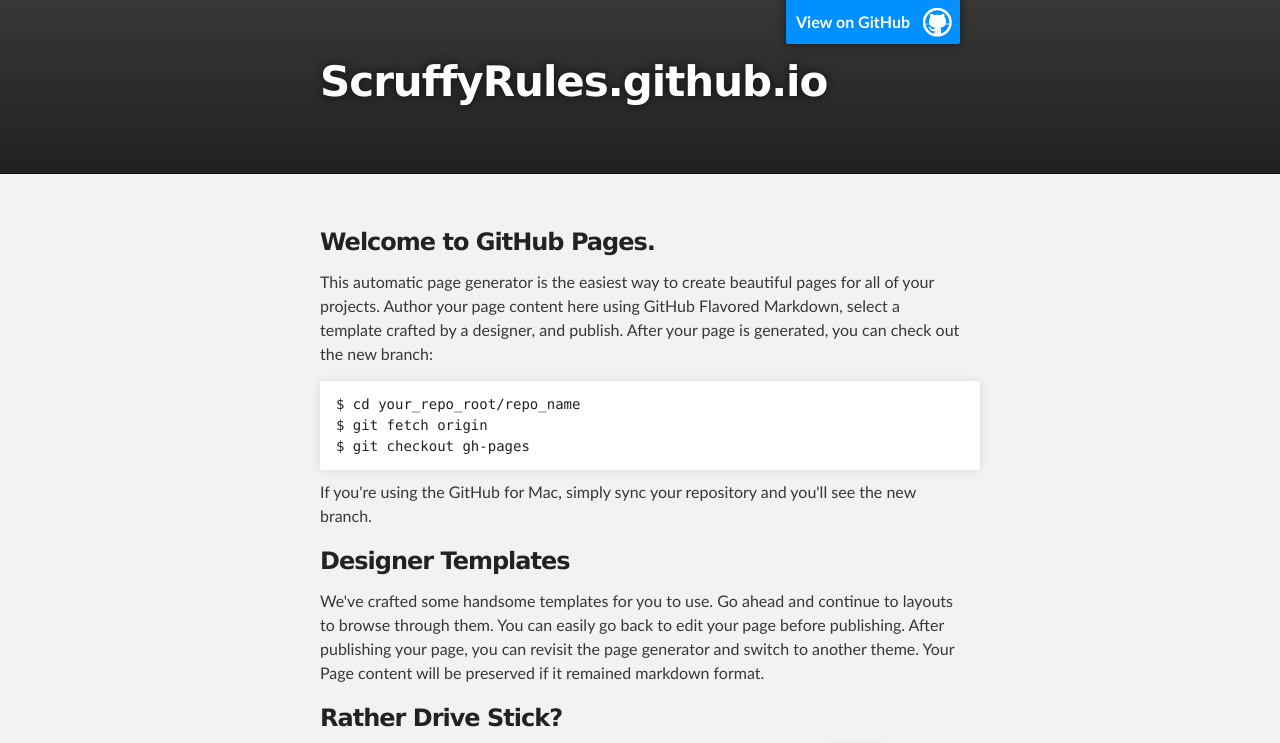
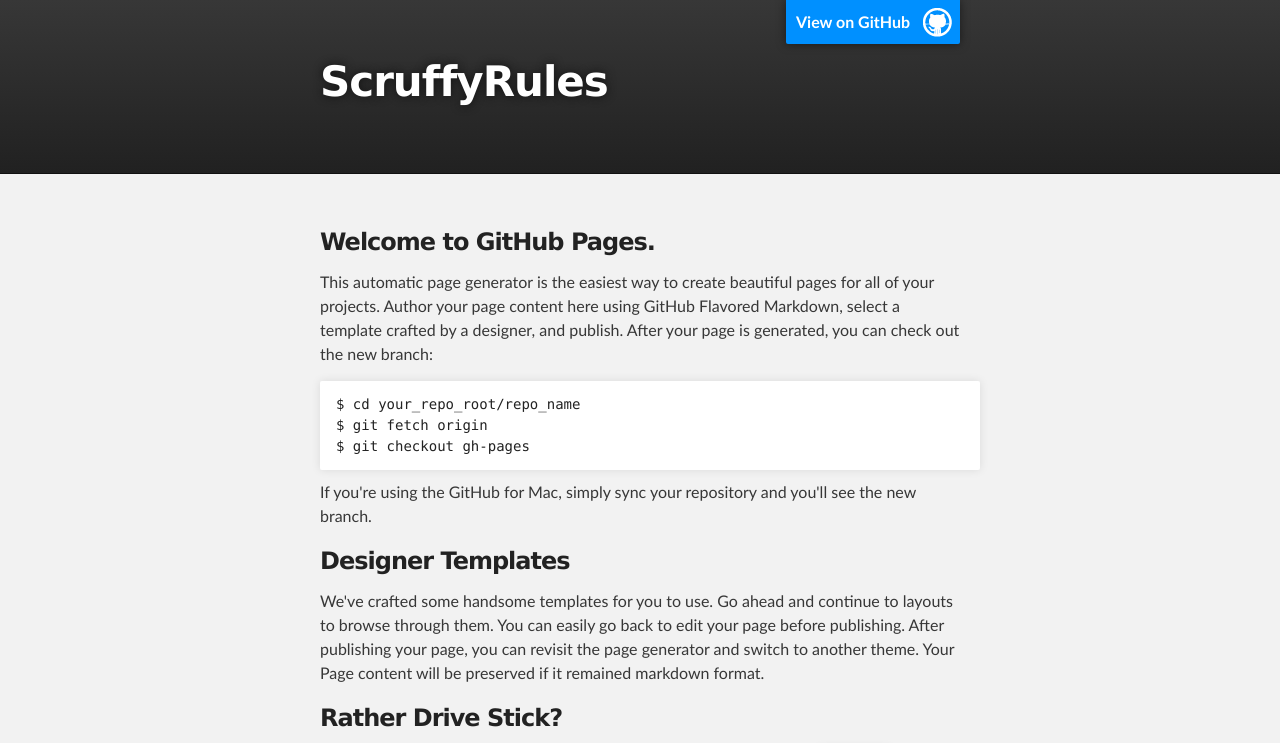
Before and after one commit to ScruffyRules/ScruffyRules.github.io, a plain HTML site: page index.html in a window 1280 px wide. Shown: the top 743 px of the page. Drawn offline with Linux system fonts and the light colour scheme.

Commit message:
Update index.html

```diff
--- a/index.html
+++ b/index.html
@@ -8,7 +8,7 @@
 
     <link rel="stylesheet" type="text/css" media="screen" href="stylesheets/stylesheet.css">
 
-    <title>Scruffyrules.github.io</title>
+    <title>ScruffyTules</title>
   </head>
 
   <body>
@@ -18,7 +18,7 @@
         <header class="inner">
           <a id="forkme_banner" href="https://github.com/ScruffyRules">View on GitHub</a>
 
-          <h1 id="project_title">ScruffyRules.github.io</h1>
+          <h1 id="project_title">ScruffyRules</h1>
           <h2 id="project_tagline"></h2>
 
         </header>
```
